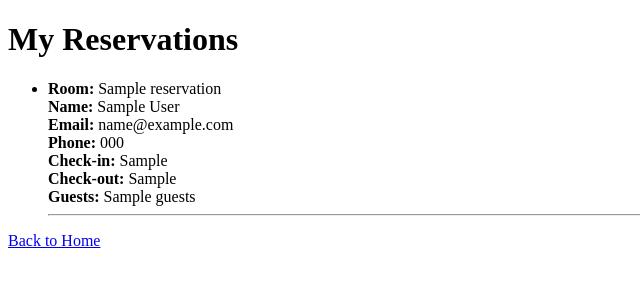
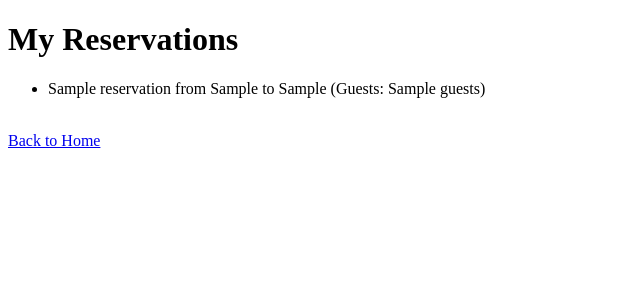
Before and after one commit to sreily/hotel-management-system, a Flask app: template templates/my_reservations.html in a window 1280 px wide. Shown: the top 300 px of the page, without its empty margins (0-640 px from the left). Run offline with Flask 3, Linux system fonts and the light colour scheme; the template is opened without the code that fills it: most values are stand-ins (such as "Sample title", 1, 10 or a date in 2020).

Commit message:
newupdate

```diff
--- a/app.py
+++ b/app.py
@@ -87,7 +87,7 @@ def reservations():
     if 'username' not in session:
         return redirect('/login')
 
-    username = session['username']  # Get the currently logged-in user
+    username = session['username']  # get the logged-in username
 
     reservation = {
         'room_name': request.form['room_name'],
@@ -99,7 +99,6 @@ def reservations():
         'guests': request.form['guests'],
     }
 
-    # If user has no reservations yet, create an empty list
     if username not in reservations_data:
         reservations_data[username] = []
 
@@ -114,7 +113,7 @@ def my_reservations():
         return redirect('/login')
 
     username = session['username']
-    user_reservations = reservations_data.get(username, [])  # Get user's reservations
+    user_reservations = reservations_data.get(username, [])
 
     return render_template('my_reservations.html', reservations=user_reservations)
 
--- a/templates/index.html
+++ b/templates/index.html
@@ -24,7 +24,7 @@
 
     <section class="hero">
         <div class="hero-content">
-            <h1>OOP Course Work</h1>
+            <h1>Experience Luxury & Comfort</h1>
             <p>Discover the perfect balance of luxury, comfort, and value at LuxStay Hotel. Book your stay today.</p>
             <div class="hero-buttons">
                 <a href="/rooms" class="btn primary">Browse Rooms</a>
--- a/templates/my_reservations.html
+++ b/templates/my_reservations.html
@@ -10,22 +10,15 @@
 {% if reservations %}
     <ul>
     {% for r in reservations %}
-            <li>
-                <strong>Room:</strong> {{ r.room_name }} <br>
-                <strong>Name:</strong> {{ r.full_name }} <br>
-                <strong>Email:</strong> {{ r.email }} <br>
-                <strong>Phone:</strong> {{ r.phone }} <br>
-                <strong>Check-in:</strong> {{ r.check_in }} <br>
-                <strong>Check-out:</strong> {{ r.check_out }} <br>
-                <strong>Guests:</strong> {{ r.guests }}
-                <hr>
-            </li>
+        <li>{{ r.room_name }} from {{ r.check_in }} to {{ r.check_out }} (Guests: {{ r.guests }})</li>
     {% endfor %}
     </ul>
 {% else %}
     <p>No reservations yet.</p>
 {% endif %}
 
+<br>
 <a href="/">Back to Home</a>
+
 </body>
 </html>
```
Lines whose indentation alone changed are shown as unchanged.
